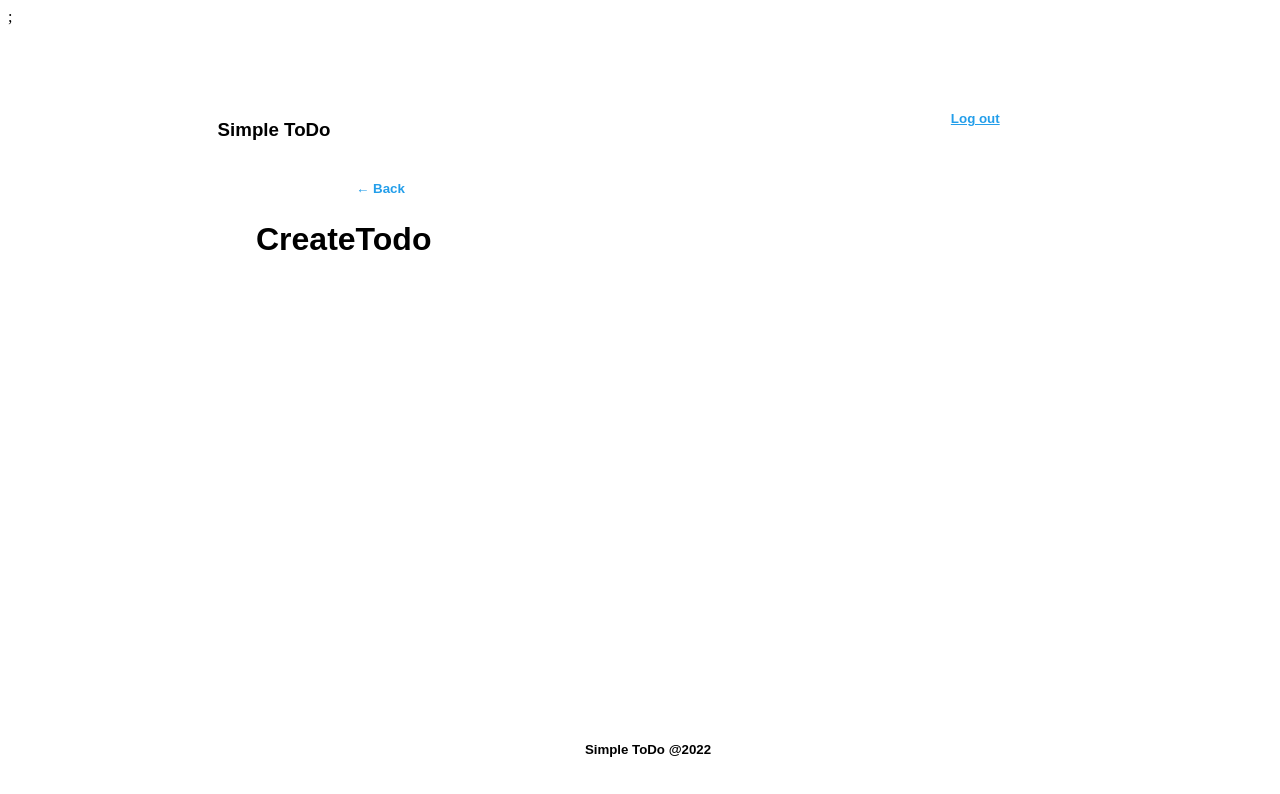
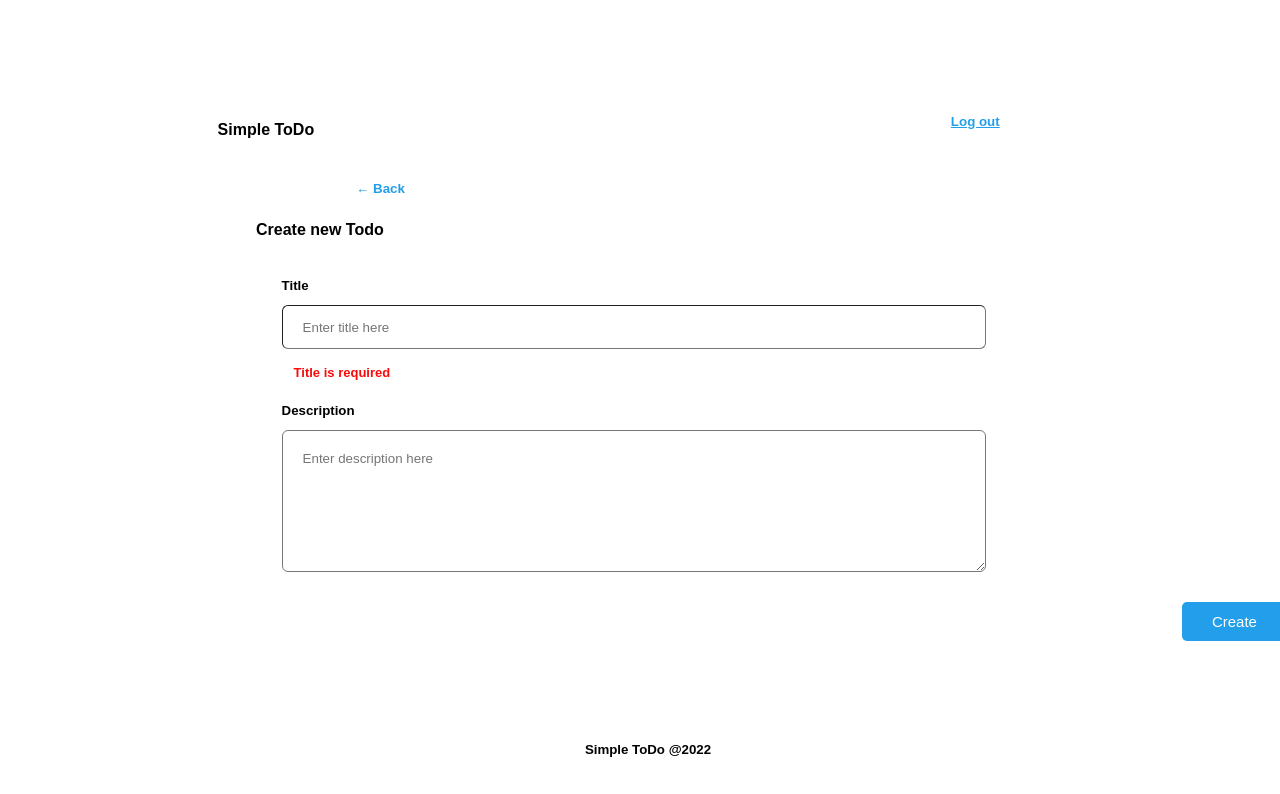
Before and after one commit to ShadmanShafi/todoApp, a React (Create React App) app in the folder todo-app/: page /create in a window 1280 px wide. Shown: the top 794 px of the page. Built offline with nearby package versions, Linux system fonts and the light colour scheme.

Commit message:
Implemented Create New Todo Form Page

```diff
--- a/todo-app/src/App.css
+++ b/todo-app/src/App.css
@@ -1,6 +1,6 @@
 #center-div {
   font-family: Arial, Helvetica, sans-serif;
-  padding: 200px 0 0 0;
+  padding: 250px 0 0 0;
   text-align: center;
 }
 
@@ -17,12 +17,13 @@
 }
 
 #input-name {
+  margin-top: 40px;
   padding: 18px 30px;
   border-radius: 6px;
   border-width: 1px;
 }
 
-#required-alert {
+.required-alert {
   font-family: Arial, Helvetica, sans-serif;
   color: rgb(250, 10, 10);
   font-style: bold;
@@ -38,7 +39,7 @@
   font-style: bold;
   padding: 11px 70px;
   border-radius: 5px;
-  margin: 30px 0px;
+  margin: 60px 0px;
   border: none;
   cursor: pointer;
 }
@@ -169,3 +170,59 @@ li {
 .padding-right {
   padding-right: 40px;
 }
+
+.tick {
+  background-image: url();
+}
+
+.create-todo-body {
+  font-family: Arial, Helvetica, sans-serif;
+  position: absolute;
+  width: 55%;
+  top: 32%;
+  left: 22%;
+  display: flex;
+  flex-direction: column;
+  justify-content: flex-start;
+}
+
+.create-input {
+  height: 40px;
+  border-width: 1px;
+  border-radius: 6px;
+  padding-left: 20px;
+}
+
+.create-element {
+  height: 5px;
+}
+
+.create-error {
+  font-family: Arial, Helvetica, sans-serif;
+  color: rgb(250, 10, 10);
+  font-style: bold;
+  font-size: 13px;
+  margin-top: 16px;
+  margin-left: 12px;
+  margin-bottom: 10px;
+}
+
+.create-description {
+  font-family: Arial, Helvetica, sans-serif;
+  padding: 20px;
+  height: 100px;
+}
+
+.submit-newtodo-btn {
+  font-family: Arial, Helvetica, sans-serif;
+  width: 15%;
+  background-color: #239eea;
+  color: rgb(254, 255, 255);
+  font-size: 15px;
+  font-style: bold;
+  padding: 11px;
+  border-radius: 5px;
+  margin: 30px 900px;
+  border: none;
+  cursor: pointer;
+}
--- a/todo-app/src/components/CreateTodo.js
+++ b/todo-app/src/components/CreateTodo.js
@@ -10,7 +10,23 @@ export default function CreateTodo() {
       <TopNav />
       <BackButton />
       <Footer />
-      <h1 className="dashboard-body">CreateTodo</h1>;
+      <h4 className="dashboard-body">Create new Todo</h4>
+      <form>
+        <div className="create-todo-body">
+          <h5 className="create-element">Title</h5>
+          <input
+            className="create-input"
+            placeholder="Enter title here"
+          ></input>
+          <h6 className="create-error create-element">Title is required</h6>
+          <h5 className="create-element">Description</h5>
+          <textarea
+            className="create-input create-description"
+            placeholder="Enter description here"
+          ></textarea>
+          <button className="submit-newtodo-btn">Create</button>
+        </div>
+      </form>
     </>
   );
 }
--- a/todo-app/src/components/Dashboard.js
+++ b/todo-app/src/components/Dashboard.js
@@ -19,7 +19,7 @@ export default function Dashboard() {
       <TopNav />
       <Footer />
       <div className="dashboard-body">
-        <h3>My ToDos</h3>
+        <h4>My ToDos</h4>
         <button
           className="create-new padding-update"
           onClick={handleUpdateTodo}
@@ -35,6 +35,7 @@ export default function Dashboard() {
         <p className="padding-text">First Todo</p>
         <p className="padding-date">Date</p>
         <p className="padding-box">Box</p>
+        <button class="tick"></button>
       </div>
     </>
   );
--- a/todo-app/src/components/StartingPage.js
+++ b/todo-app/src/components/StartingPage.js
@@ -5,13 +5,12 @@ import { TodoContext } from "../context/Index";
 
 export default function StartingPage() {
   let navigate = useNavigate();
-  const {contextState, setContextState} = useContext(TodoContext);
-
+  const { contextState, setContextState } = useContext(TodoContext);
 
   const formIsValid = contextState.userName.trim().length > 0;
 
   const handleNameChange = (e) => {
-    setContextState({...contextState, userName: e.target.value})
+    setContextState({ ...contextState, userName: e.target.value });
   };
 
   const handleSubmit = (event) => {
@@ -34,7 +33,7 @@ export default function StartingPage() {
                 onChange={handleNameChange}
               />
             </label>
-            {!formIsValid && <p id="required-alert">Name is required</p>}
+            {!formIsValid && <p className="required-alert">Name is required</p>}
           </div>
           <input
             disabled={!formIsValid}
--- a/todo-app/src/components/TopNav.js
+++ b/todo-app/src/components/TopNav.js
@@ -5,21 +5,20 @@ import { TodoContext } from "../context/Index";
 
 export default function TopNav() {
   let navigate = useNavigate();
-  const {contextState, setContextState} = useContext(TodoContext);
+  const { contextState, setContextState } = useContext(TodoContext);
 
   function handleLogout() {
-    setContextState({...contextState, userName: ""})
-    //validation
+    setContextState({ ...contextState, userName: "" });
     navigate("/");
   }
 
   return (
     <div className="navbar-top">
       <div>
-        <h3>Simple ToDo</h3>
+        <h4>Simple ToDo</h4>
       </div>
       <div className="navbar-side">
-        <h3 className="padding-right">{contextState.userName}</h3>
+        <h4 className="padding-right">{contextState.userName}</h4>
         <button className="log-out" onClick={handleLogout}>
           Log out
         </button>
--- a/todo-app/src/components/UpdateTodo.js
+++ b/todo-app/src/components/UpdateTodo.js
@@ -9,7 +9,7 @@ export default function UpdateTodo() {
       <TopNav />
       <BackButton />
       <Footer />
-      <h1 className="dashboard-body">UpdateTodo</h1>;
+      <h4 className="dashboard-body">UpdateTodo</h4>;
     </>
   );
 }
```
Also changed, not shown: todo-app/src/context/Index.js (+3 -5 lines).
